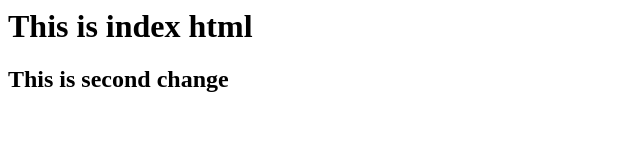
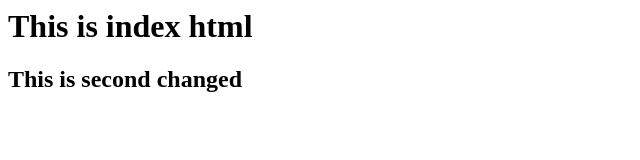
Before and after one commit to riazstartup/Git_HAZZA, a plain HTML site: page index.html in a window 1280 px wide. Shown: the full height of the page, 0-640 px from the left. Drawn offline with Linux system fonts and the light colour scheme.

Commit message:
change to changed

```diff
--- a/index.html
+++ b/index.html
@@ -1,3 +1,3 @@
 <h1> This is index html</h1>
 
-<h2> This is second change </h2>
+<h2> This is second changed </h2>
```
